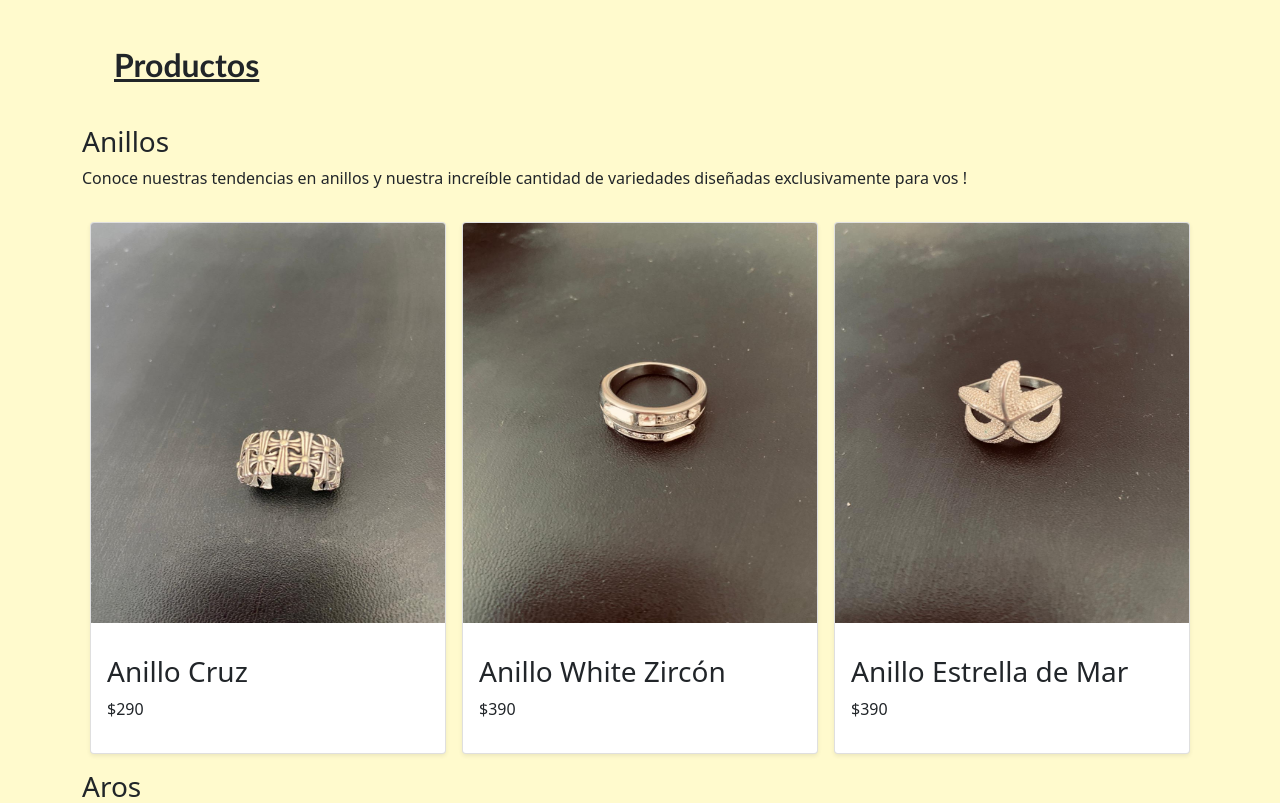
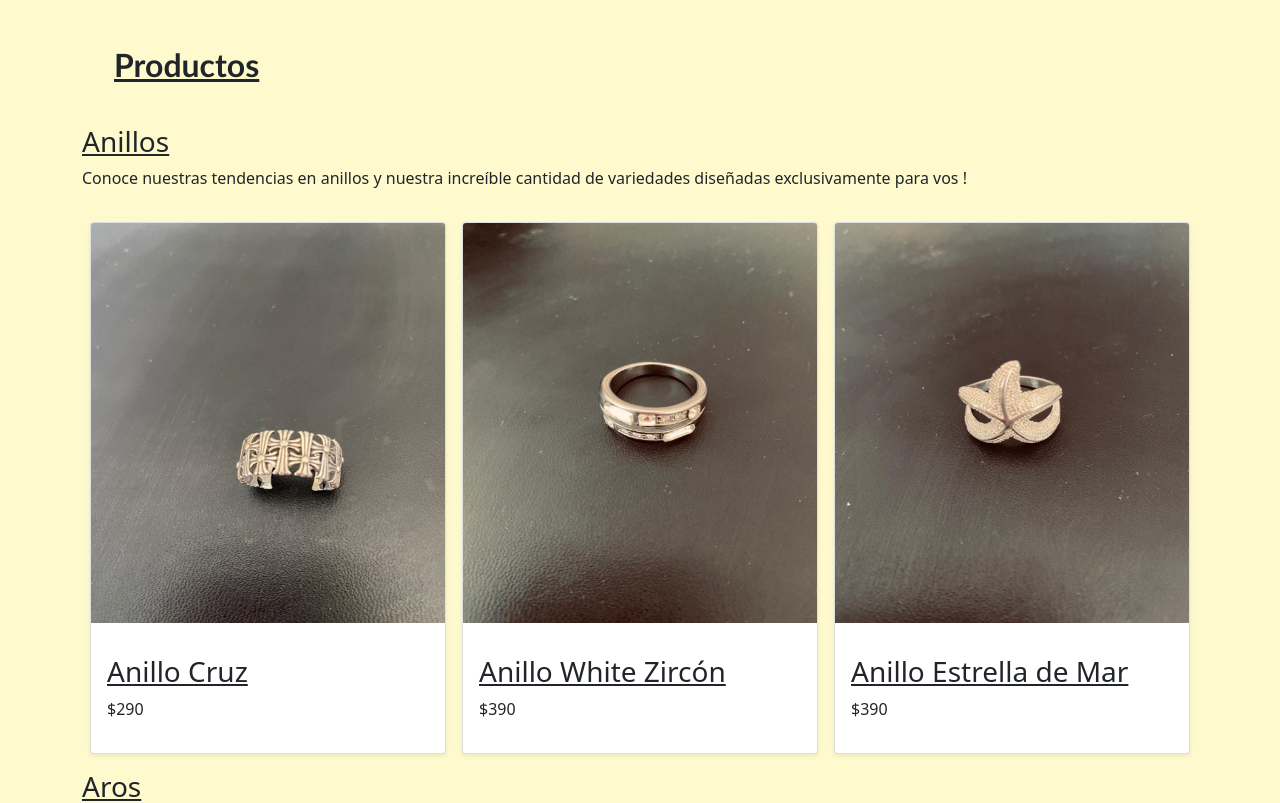
Before and after one commit to emilianod87/JoyeriaBronx, a website: page index.html in a window 1280 px wide. Shown: the part 1800-2603 px from the top of the page. Drawn offline with nearby package versions, Linux system fonts and the light colour scheme; a web font is replaced by a local one.

Commit message:
cambios titulos

```diff
--- a/scss/estilos.scss
+++ b/scss/estilos.scss
@@ -133,6 +133,10 @@ body {
   }
 }
 
+h3 {
+  text-decoration: underline;
+}
+
 /* MENU DE CUIDADOS*/
 h2 {
   font-style: inherit;
```
Also changed, not shown: css/estilos.css.
